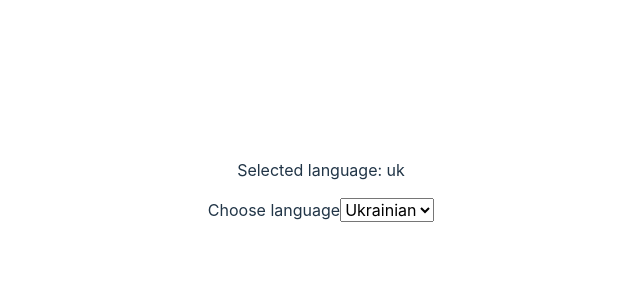
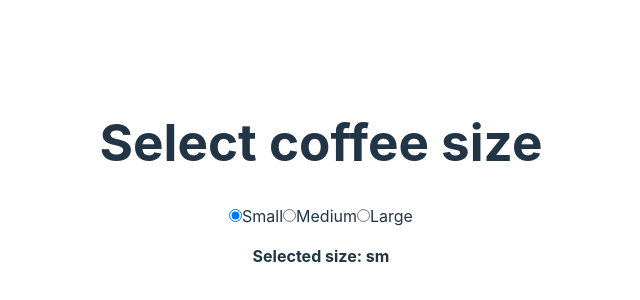
Before and after one commit to JuShapiro/react-module-3, a React (Vite) app: page / in a window 1280 px wide. Shown: the part 218-518 px from the top of the page, without its empty margins (319-959 px from the left). Built offline with nearby package versions, Linux system fonts and the light colour scheme.

Commit message:
radioButton

```diff
--- a/src/App.jsx
+++ b/src/App.jsx
@@ -1,5 +1,5 @@
 import "modern-normalize";
-import { useId, useState } from "react";
+import { useState } from "react";
 import "./App.css";
 
 // const LoginForm = ({ onLogin }) => {
@@ -85,31 +85,79 @@ import "./App.css";
 
 // export default LangSwitcher;
 
-const LangSwitcher = ({ value, onSelect }) => {
-  const selectId = useId();
+// const LangSwitcher = ({ value, onSelect }) => {
+//   const selectId = useId();
 
-  return (
-    <div>
-      <label htmlFor={selectId}>Choose language</label>
-      <select
-        id={selectId}
-        value={value}
-        onChange={(evt) => onSelect(evt.target.value)}
-      >
-        <option value="uk">Ukrainian</option>
-        <option value="en">English</option>
-        <option value="pl">Polish</option>
-      </select>
-    </div>
-  );
-};
+//   return (
+//     <div>
+//       <label htmlFor={selectId}>Choose language</label>
+//       <select
+//         id={selectId}
+//         value={value}
+//         onChange={(evt) => onSelect(evt.target.value)}
+//       >
+//         <option value="uk">Ukrainian</option>
+//         <option value="en">English</option>
+//         <option value="pl">Polish</option>
+//       </select>
+//     </div>
+//   );
+// };
+
+// const App = () => {
+//   const [lang, setLang] = useState("uk");
+//   return (
+//     <>
+//       <p>Selected language: {lang}</p>
+//       <LangSwitcher value={lang} onSelect={setLang} />
+//     </>
+//   );
+// };
+
+// export default App;
 
 const App = () => {
-  const [lang, setLang] = useState("uk");
+  const [coffeeSize, setCoffeeSize] = useState("sm");
+
+  const handleSizeChange = (evt) => {
+    setCoffeeSize(evt.target.value);
+  };
   return (
     <>
-      <p>Selected language: {lang}</p>
-      <LangSwitcher value={lang} onSelect={setLang} />
+      <h1>Select coffee size</h1>
+      <label>
+        <input
+          type="radio"
+          name="coffeeSize"
+          value="sm"
+          checked={coffeeSize === "sm"}
+          onChange={handleSizeChange}
+        />
+        Small
+      </label>
+      <label>
+        <input
+          type="radio"
+          name="coffeeSize"
+          value="md"
+          checked={coffeeSize === "md"}
+          onChange={handleSizeChange}
+        />
+        Medium
+      </label>
+      <label>
+        <input
+          type="radio"
+          name="coffeeSize"
+          value="lg"
+          checked={coffeeSize === "lg"}
+          onChange={handleSizeChange}
+        />
+        Large
+      </label>
+      <p>
+        <b>Selected size: {coffeeSize}</b>
+      </p>
     </>
   );
 };
```
